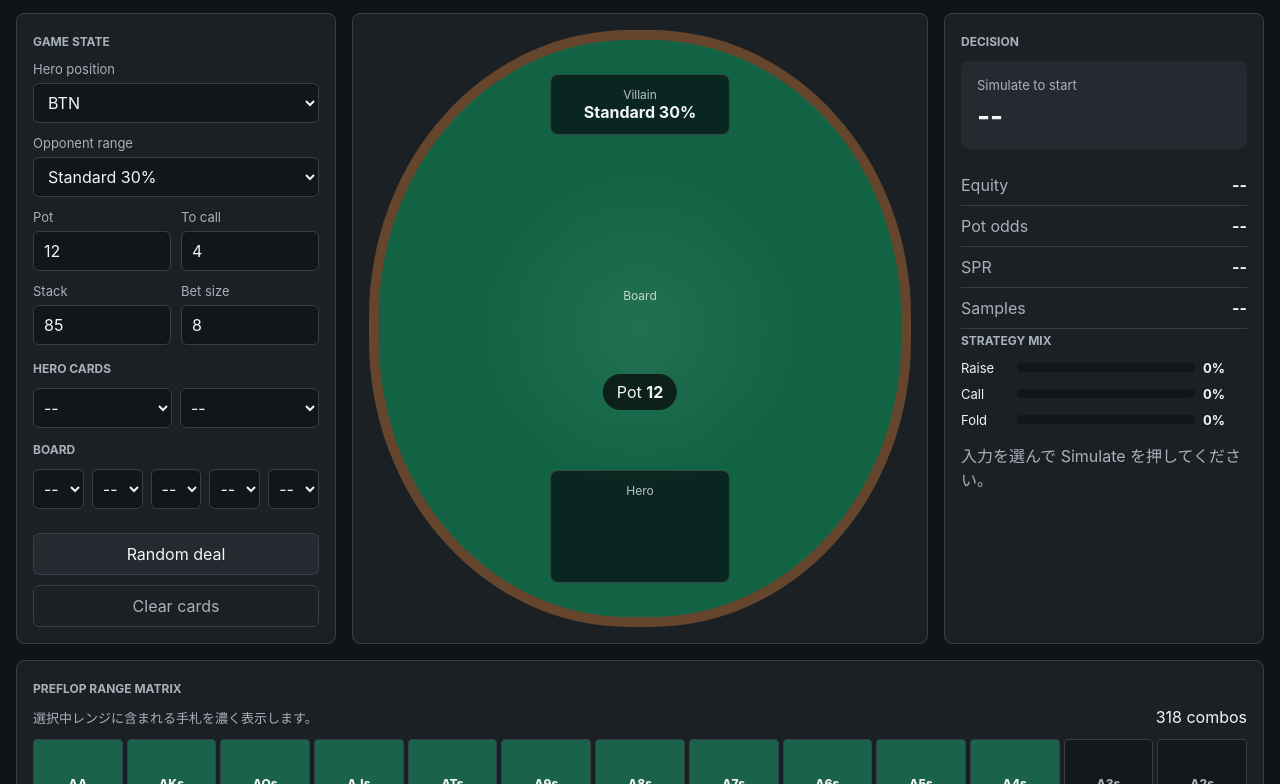
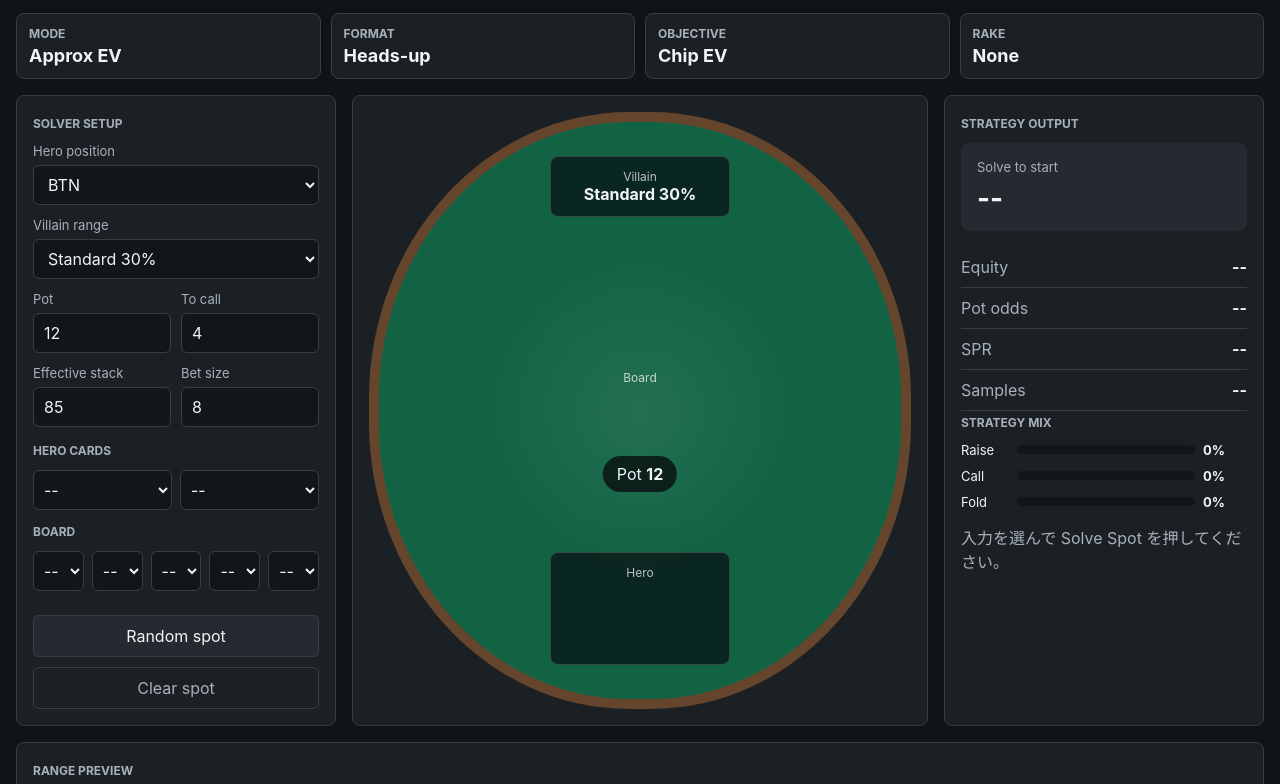
Before and after one commit to taka110811/poker_gto, a plain HTML site: page index.html in a window 1280 px wide. Shown: the part 78-862 px from the top of the page. Drawn offline with Linux system fonts and the light colour scheme.

Commit message:
Phase 0: refine solver UI terminology

```diff
--- a/app.js
+++ b/app.js
@@ -354,7 +354,7 @@ function renderDecision(equityValue, decision, sampleCount) {
     ["Call", decision.call],
     ["Fold", decision.fold],
   ].sort((a, b) => b[1] - a[1]);
-  els.actionLabel.textContent = "Recommended action";
+  els.actionLabel.textContent = "Highest frequency action";
   els.actionFrequency.textContent = `${entries[0][0]} ${pct(entries[0][1])}`;
   els.equity.textContent = pct(equityValue);
   els.potOdds.textContent = pct(decision.potOdds);
@@ -363,7 +363,7 @@ function renderDecision(equityValue, decision, sampleCount) {
   setBars(decision);
   setReason(
     `エクイティ ${pct(equityValue)}、必要勝率 ${pct(decision.potOdds)}。` +
-      ` ポジションとSPRを補正した近似値では ${entries[0][0]} の頻度が最も高いです。`
+      ` ポジションとSPRを補正したChip EV近似では ${entries[0][0]} の頻度が最も高いです。`
   );
 }
 
--- a/index.html
+++ b/index.html
@@ -3,22 +3,41 @@
   <head>
     <meta charset="utf-8" />
     <meta name="viewport" content="width=device-width, initial-scale=1" />
-    <title>Poker GTO Simulator</title>
+    <title>Poker GTO Solver Studio</title>
     <link rel="stylesheet" href="./styles.css" />
   </head>
   <body>
     <main class="app">
       <header class="topbar">
         <div>
-          <h1>Poker GTO Simulator</h1>
-          <p>Texas Hold'em decision trainer</p>
+          <h1>Poker GTO Solver Studio</h1>
+          <p>Heads-up strategy workspace</p>
         </div>
-        <button id="runSimulation" class="primary">Simulate</button>
+        <button id="runSimulation" class="primary">Solve Spot</button>
       </header>
+
+      <section class="solver-summary" aria-label="Solver configuration">
+        <div>
+          <span>Mode</span>
+          <strong>Approx EV</strong>
+        </div>
+        <div>
+          <span>Format</span>
+          <strong>Heads-up</strong>
+        </div>
+        <div>
+          <span>Objective</span>
+          <strong>Chip EV</strong>
+        </div>
+        <div>
+          <span>Rake</span>
+          <strong>None</strong>
+        </div>
+      </section>
 
       <section class="workspace">
         <aside class="panel controls" aria-label="Inputs">
-          <div class="section-title">Game State</div>
+          <div class="section-title">Solver Setup</div>
 
           <label class="field">
             <span>Hero position</span>
@@ -33,7 +52,7 @@
           </label>
 
           <label class="field">
-            <span>Opponent range</span>
+            <span>Villain range</span>
             <select id="villainRange">
               <option value="tight">Tight 18%</option>
               <option value="standard" selected>Standard 30%</option>
@@ -55,7 +74,7 @@
 
           <div class="grid-2">
             <label class="field">
-              <span>Stack</span>
+              <span>Effective stack</span>
               <input id="stack" type="number" min="1" value="85" />
             </label>
             <label class="field">
@@ -70,8 +89,8 @@
           <div class="section-title">Board</div>
           <div id="boardCards" class="card-row board"></div>
 
-          <button id="randomDeal" class="secondary">Random deal</button>
-          <button id="clearCards" class="ghost">Clear cards</button>
+          <button id="randomDeal" class="secondary">Random spot</button>
+          <button id="clearCards" class="ghost">Clear spot</button>
         </aside>
 
         <section class="panel table-area" aria-label="Poker table">
@@ -93,9 +112,9 @@
         </section>
 
         <aside class="panel results" aria-label="Results">
-          <div class="section-title">Decision</div>
+          <div class="section-title">Strategy Output</div>
           <div class="action-box">
-            <span id="actionLabel">Simulate to start</span>
+            <span id="actionLabel">Solve to start</span>
             <strong id="actionFrequency">--</strong>
           </div>
 
@@ -136,7 +155,7 @@
           </div>
 
           <p id="reasoning" class="reasoning">
-            入力を選んで Simulate を押してください。
+            入力を選んで Solve Spot を押してください。
           </p>
         </aside>
       </section>
@@ -144,8 +163,8 @@
       <section class="panel matrix-panel">
         <div class="matrix-head">
           <div>
-            <div class="section-title">Preflop Range Matrix</div>
-            <p>選択中レンジに含まれる手札を濃く表示します。</p>
+            <div class="section-title">Range Preview</div>
+            <p>Villain rangeに含まれるプリフロップハンドを濃く表示します。</p>
           </div>
           <span id="comboCount">0 combos</span>
         </div>
--- a/styles.css
+++ b/styles.css
@@ -56,6 +56,34 @@ h1 {
 p {
   margin: 0;
   color: var(--muted);
+}
+
+.solver-summary {
+  display: grid;
+  grid-template-columns: repeat(4, minmax(0, 1fr));
+  gap: 10px;
+  margin-bottom: 16px;
+}
+
+.solver-summary div {
+  display: grid;
+  gap: 4px;
+  min-height: 64px;
+  padding: 12px;
+  border: 1px solid var(--line);
+  border-radius: 8px;
+  background: var(--panel);
+}
+
+.solver-summary span {
+  color: var(--muted);
+  font-size: 12px;
+  font-weight: 700;
+  text-transform: uppercase;
+}
+
+.solver-summary strong {
+  font-size: 18px;
 }
 
 .workspace {
@@ -389,6 +417,10 @@ button {
     flex-direction: column;
   }
 
+  .solver-summary {
+    grid-template-columns: 1fr 1fr;
+  }
+
   .primary {
     width: 100%;
   }
```
